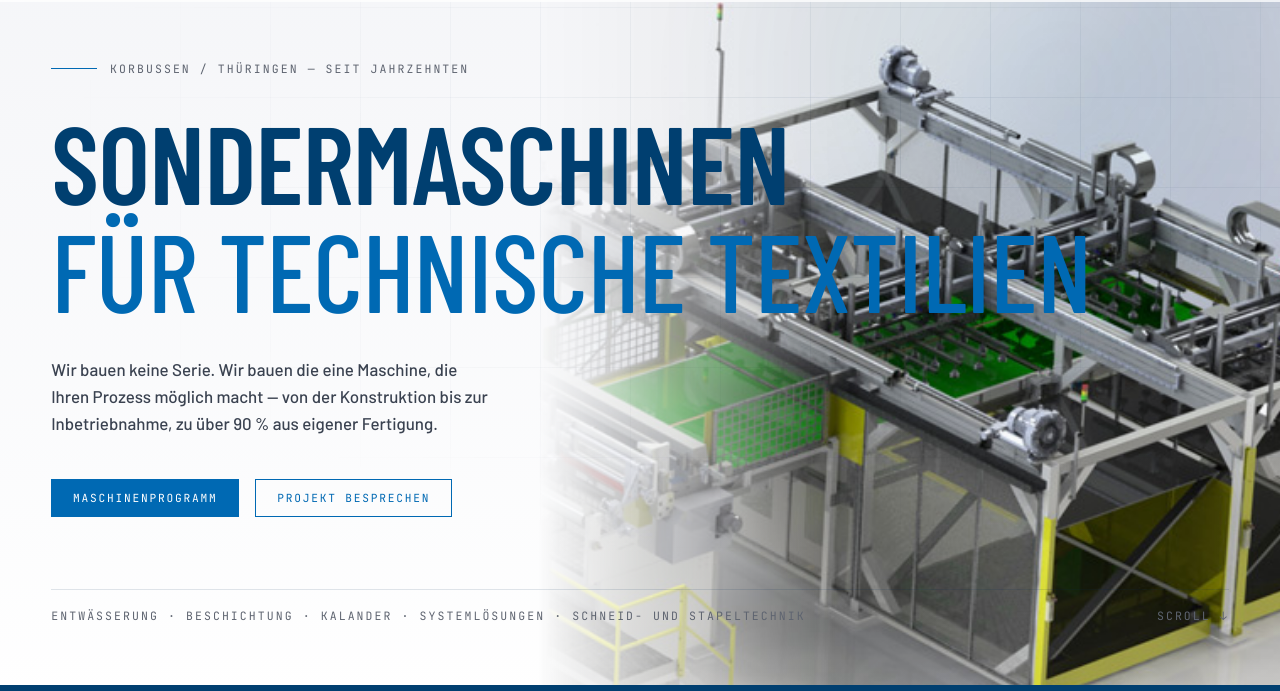
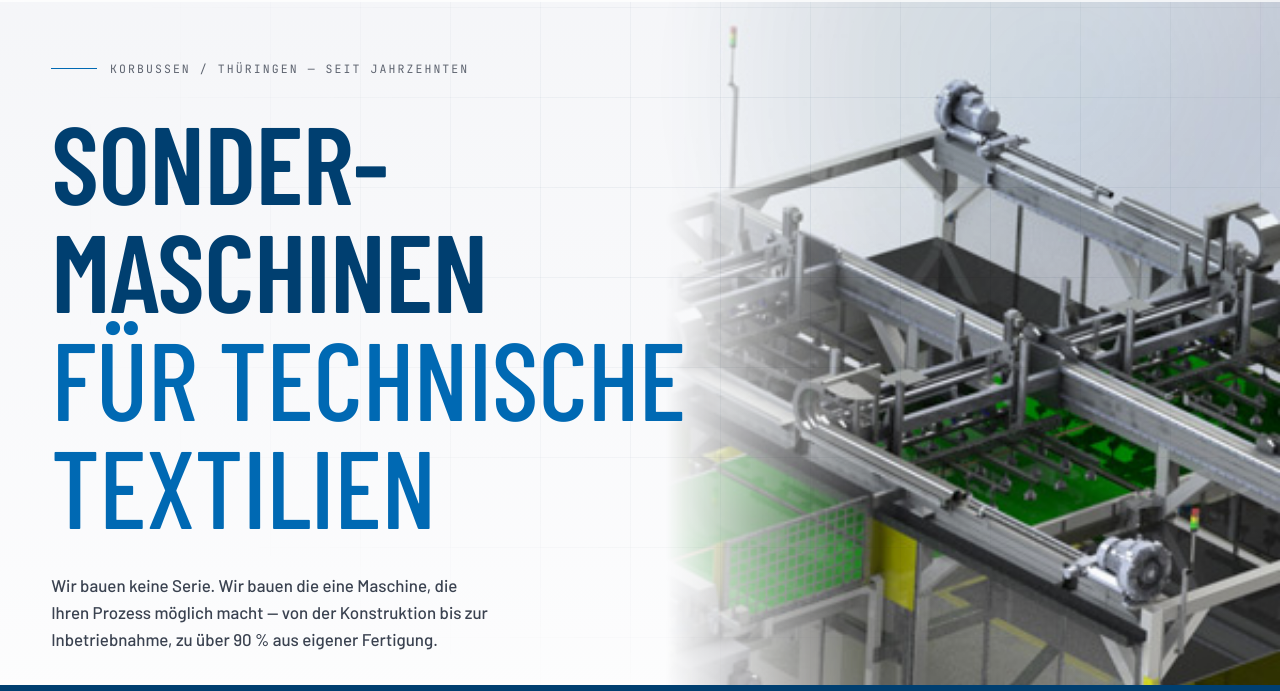
Before and after one commit to hannesbratfisch26/suchy-demo, a plain HTML site: page hell.html in a window 1280 px wide. Shown: the part 83-774 px from the top of the page. Drawn offline with nearby package versions, Linux system fonts and the light colour scheme.

Commit message:
Hell: Hero entzerrt

```diff
--- a/hell.html
+++ b/hell.html
@@ -46,7 +46,9 @@ nav.links a:hover{opacity:1;color:var(--blue)}
 .hero{background:linear-gradient(180deg,#F4F5F8,#FFFFFF);position:relative;min-height:100svh;display:flex;align-items:flex-end;padding:9rem 0 6.5rem;overflow:hidden}
 .grid-bg{position:absolute;inset:0;background-image:linear-gradient(var(--line) 1px,transparent 1px),linear-gradient(90deg,var(--line) 1px,transparent 1px);background-size:90px 90px;mask-image:radial-gradient(ellipse 90% 70% at 70% 30%,#000,transparent 75%);opacity:.6}
 .glow{position:absolute;width:70vw;height:70vw;right:-18vw;top:-22vw;border-radius:50%;background:radial-gradient(circle,rgba(0,105,179,.10),transparent 62%);filter:blur(30px)}
-.hero-img{position:absolute;right:0;top:0;width:58%;height:100%;object-fit:cover;opacity:1;mask-image:linear-gradient(90deg,transparent,#000 40%);mix-blend-mode:multiply}
+.hero-img{position:absolute;right:0;top:0;width:48%;height:100%;object-fit:cover;opacity:1;mask-image:linear-gradient(90deg,transparent,#000 35%);mix-blend-mode:multiply}
+.hero h1{max-width:58%}
+@media(max-width:980px){.hero h1{max-width:none}}
 .hero .wrap{position:relative;z-index:2}
 .eyebrow{display:flex;align-items:center;gap:.8rem;margin-bottom:2rem}
 .eyebrow i{display:block;width:46px;height:1px;background:var(--blue)}
@@ -229,7 +231,7 @@ footer{background:#44444F;color:#D5D7DD;border-top:0;padding:3rem 0 6rem;font-si
       <a class="card" href="#kontakt"><span class="num">03</span><span class="arrow">↗</span><h3>Kalander</h3><p>Kaschieren, laminieren, kalibrieren. Auch mobil, auch mit großer Walzenbreite.</p><div class="tags"><span class="tag">Kaschier- &amp; Laminierkalander</span><span class="tag">Kalibrierwerk</span></div></a>
       <a class="card" href="#kontakt"><span class="num">04</span><span class="arrow">↗</span><h3>Systemlösungen</h3><p>Wenn Standard nicht passt: Wickler, Warenspeicher und komplette Sonderanlagen als eine Einheit.</p><div class="tags"><span class="tag">Wickler</span><span class="tag">Warenspeicher</span><span class="tag">Sonderanlagen</span></div></a>
       <a class="card" href="#kontakt"><span class="num">05</span><span class="arrow">↗</span><h3>Schneid- &amp; Stapeltechnik</h3><p>Längs, quer, gestapelt — automatisiert bis zur fertigen Palette, inklusive Steuerungstechnik.</p><div class="tags"><span class="tag">Längsschneiden</span><span class="tag">Querschneiden</span><span class="tag">Stapeln</span></div></a>
-      <a class="card" href="#kontakt" style="background:var(--blue)"><span class="num" style="color:#fff">06</span><span class="arrow">↗</span><h3 style="color:#fff">Ihre Aufgabe</h3><p style="color:#E3EEF8">Sie haben einen Prozess, für den es keine Maschine gibt? Genau dafür sind wir da.</p><div class="tags"><span class="tag" style="border-color:rgba(255,255,255,.4);color:#fff">Anfrage senden →</span></div></a>
+      <a class="card" href="#kontakt" style="background:var(--blue)"><span class="num" style="color:#fff">06</span><span class="arrow">↗</span><h3 style="color:#fff">Ihre Aufgabe</h3><p style="color:#E3EEF8">Sie haben einen Prozess, für den es keine Maschine gibt? Genau dafür sind wir da.</p><div class="tags"><span class="tag" style="background:#fff;color:var(--blue)">Anfrage senden →</span></div></a>
     </div>
   </div>
 </section>
```
